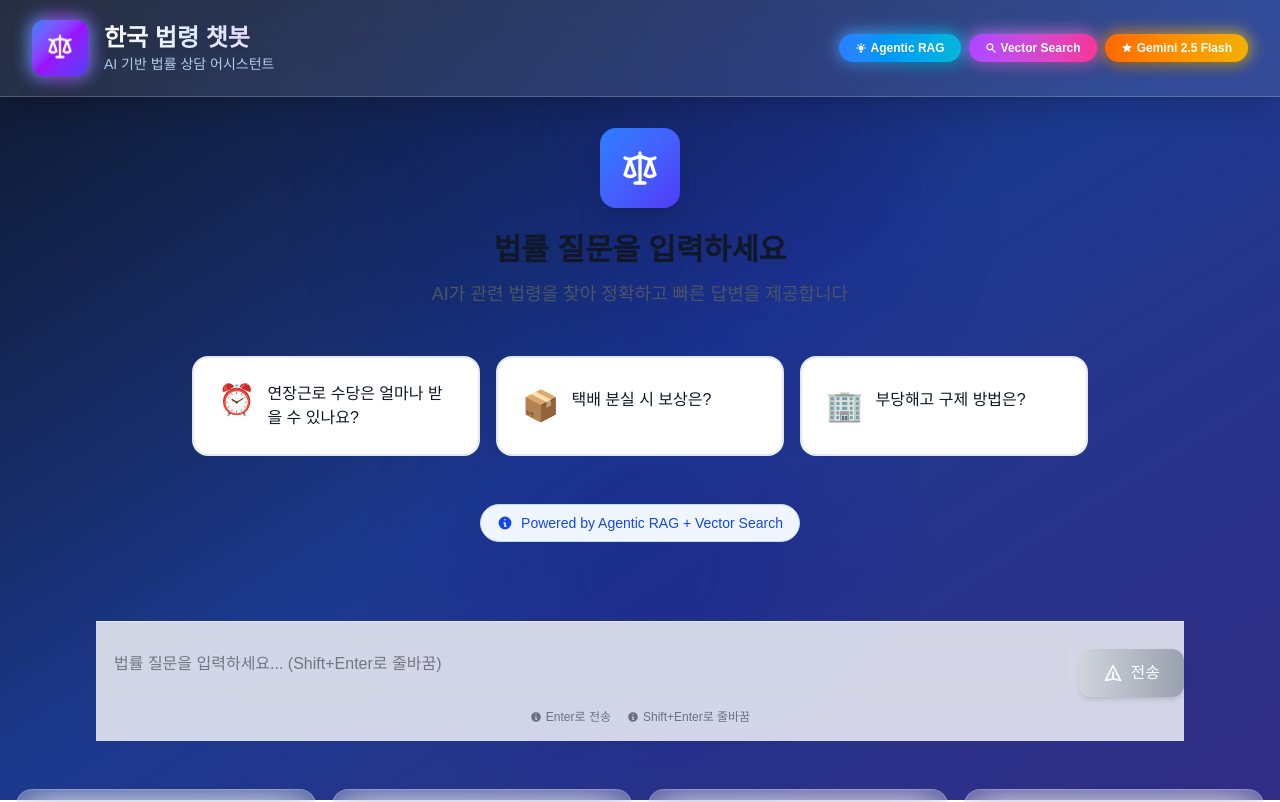
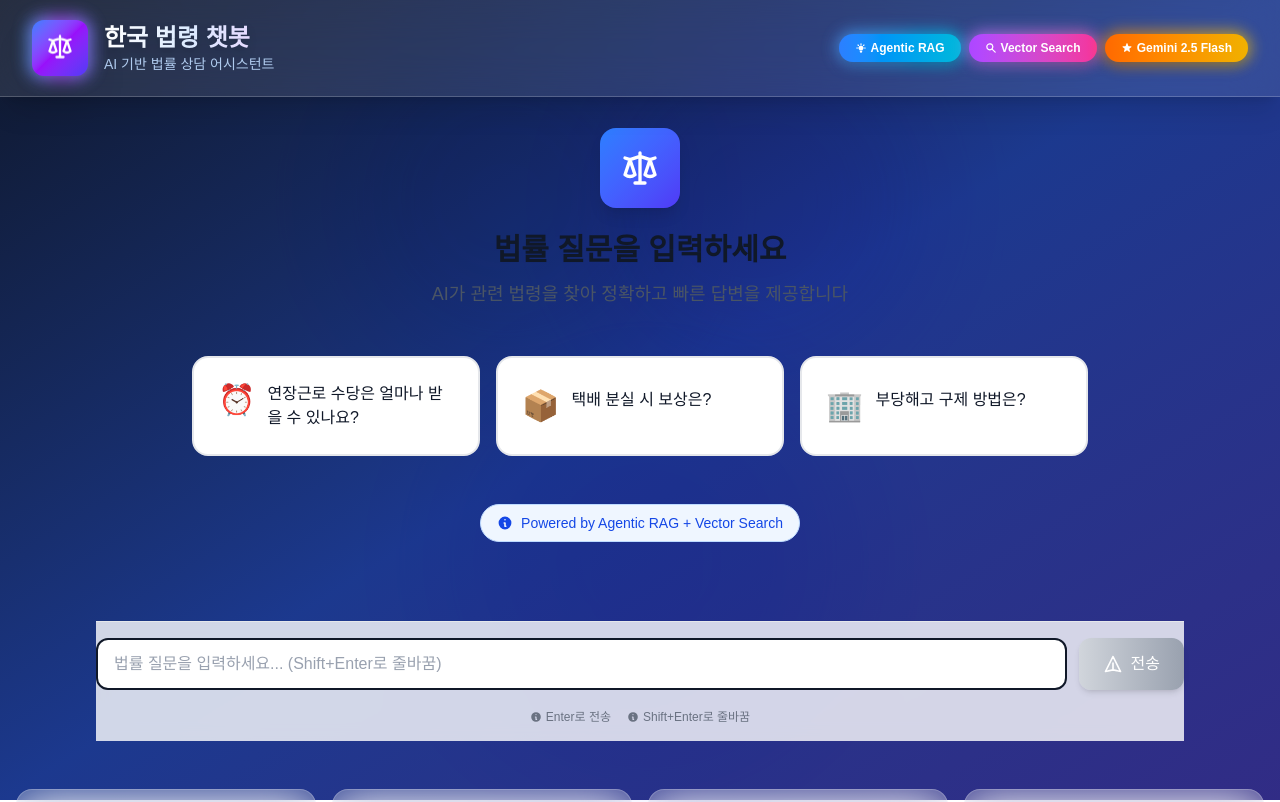
Before and after one commit to Geundol222/lawbot-kr, a Next.js app in the folder frontend/: page / in a window 1280 px wide. Shown: the top 802 px of the page. Built offline with nearby package versions, Linux system fonts and the light colour scheme.

Commit message:
fix: change chatting color with gray

```diff
--- a/frontend/src/components/ChatInterface.tsx
+++ b/frontend/src/components/ChatInterface.tsx
@@ -229,7 +229,7 @@ export default function ChatInterface() {
 
       {/* 입력 영역 */}
       <div className="border-t border-gray-200 pt-4 pb-4 bg-white/80 backdrop-blur-sm">
-        <form onSubmit={handleSubmit} className="flex gap-3 items-end">
+        <form onSubmit={handleSubmit} className="flex gap-3 items-start">
           <div className="flex-1 relative">
             <textarea
               value={input}
@@ -242,7 +242,7 @@ export default function ChatInterface() {
               }}
               placeholder="법률 질문을 입력하세요... (Shift+Enter로 줄바꿈)"
               rows={1}
-              className="w-full px-4 py-3 pr-12 border-2 border-gray-300 rounded-xl focus:outline-none focus:ring-2 focus:ring-blue-500 focus:border-transparent resize-none transition-all duration-200"
+              className="w-full px-4 py-3 pr-12 border-2 border-gray-900 bg-white rounded-xl focus:outline-none focus:ring-2 focus:ring-blue-500 focus:border-transparent resize-none transition-all duration-200 text-gray-900 placeholder-gray-400"
               disabled={loading}
               style={{
                 minHeight: '52px',
@@ -264,7 +264,7 @@ export default function ChatInterface() {
           <button
             type="submit"
             disabled={loading || !input.trim()}
-            className="px-6 py-3 bg-gradient-to-r from-blue-500 to-indigo-600 text-white rounded-xl hover:from-blue-600 hover:to-indigo-700 disabled:from-gray-300 disabled:to-gray-400 disabled:cursor-not-allowed transition-all duration-200 shadow-md hover:shadow-lg flex items-center space-x-2 font-medium"
+            className="h-[52px] px-6 bg-gradient-to-r from-blue-500 to-indigo-600 text-white rounded-xl hover:from-blue-600 hover:to-indigo-700 disabled:from-gray-300 disabled:to-gray-400 disabled:cursor-not-allowed transition-all duration-200 shadow-md hover:shadow-lg flex items-center justify-center space-x-2 font-medium flex-shrink-0"
           >
             {loading ? (
               <>
```
